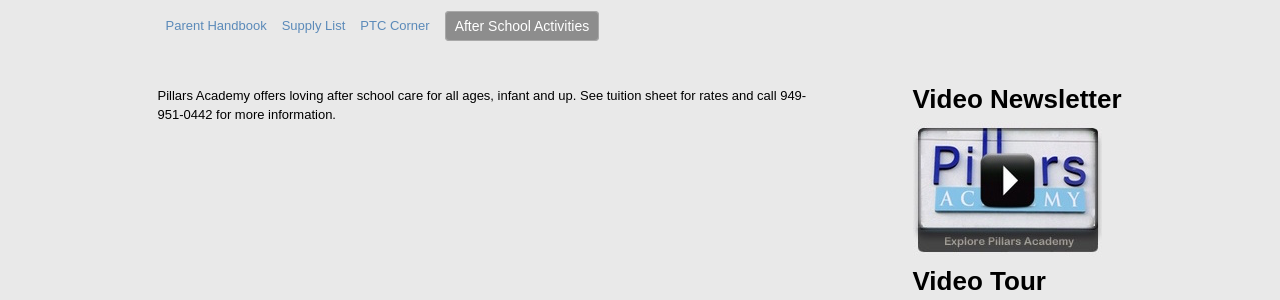
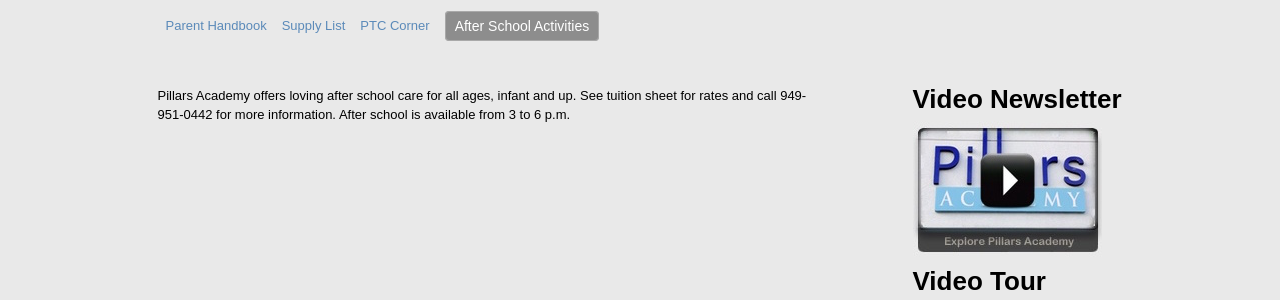
Before and after one commit to pillarsacademy/pillarsacademy.github.io, a Jekyll site: the page built from students/after-school.md, in a window 1280 px wide. Shown: the part 427-727 px from the top of the page. Built offline with Jekyll 4.4.1, drawn with Linux system fonts in a browser that asks for light colours; nearby versions of some CDN libraries.

Commit message:
Update after-school.md

```diff
--- a/students/after-school.md
+++ b/students/after-school.md
@@ -3,4 +3,4 @@
 ---
 
 
-Pillars Academy offers loving after school care for all ages, infant and up. See tuition sheet for rates and call 949-951-0442 for more information.
+Pillars Academy offers loving after school care for all ages, infant and up. See tuition sheet for rates and call 949-951-0442 for more information. After school is available from 3 to 6 p.m.
```
